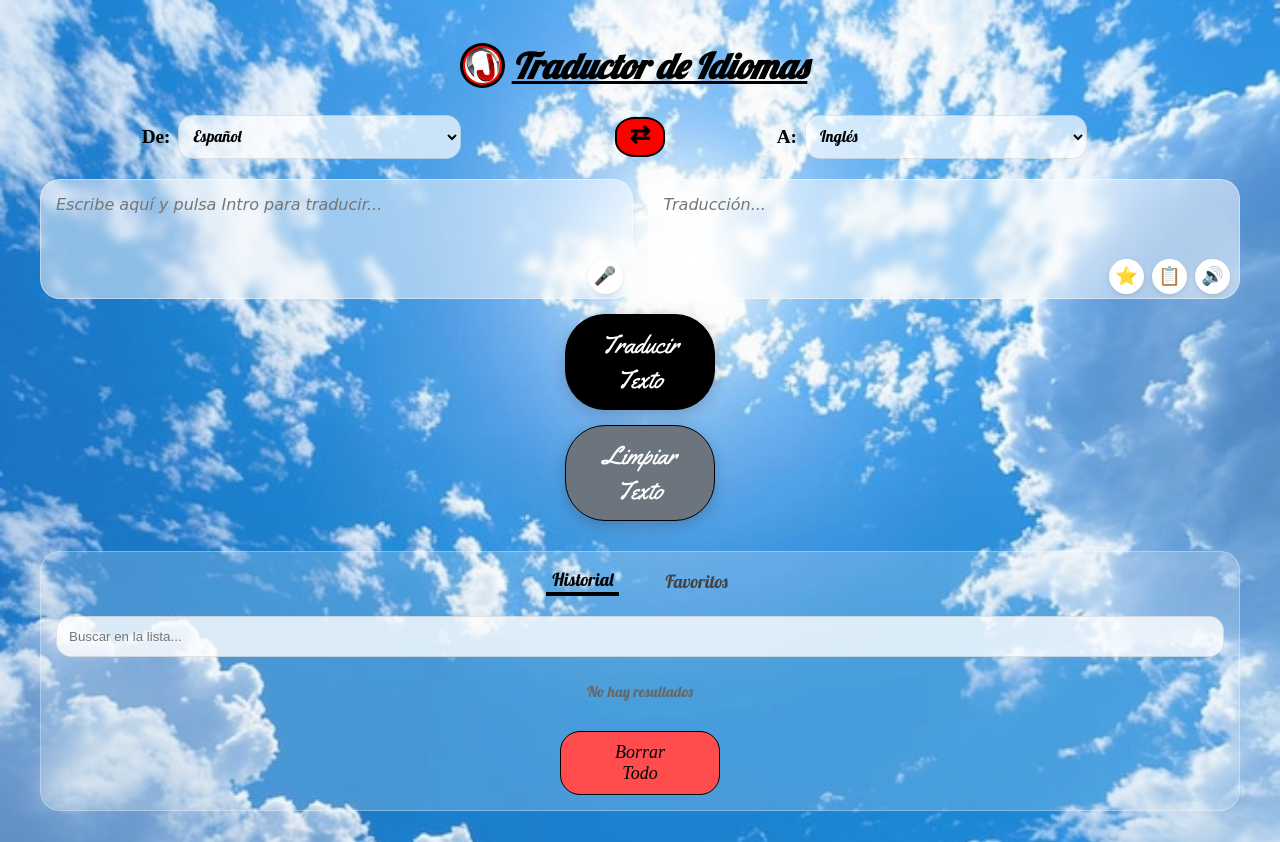
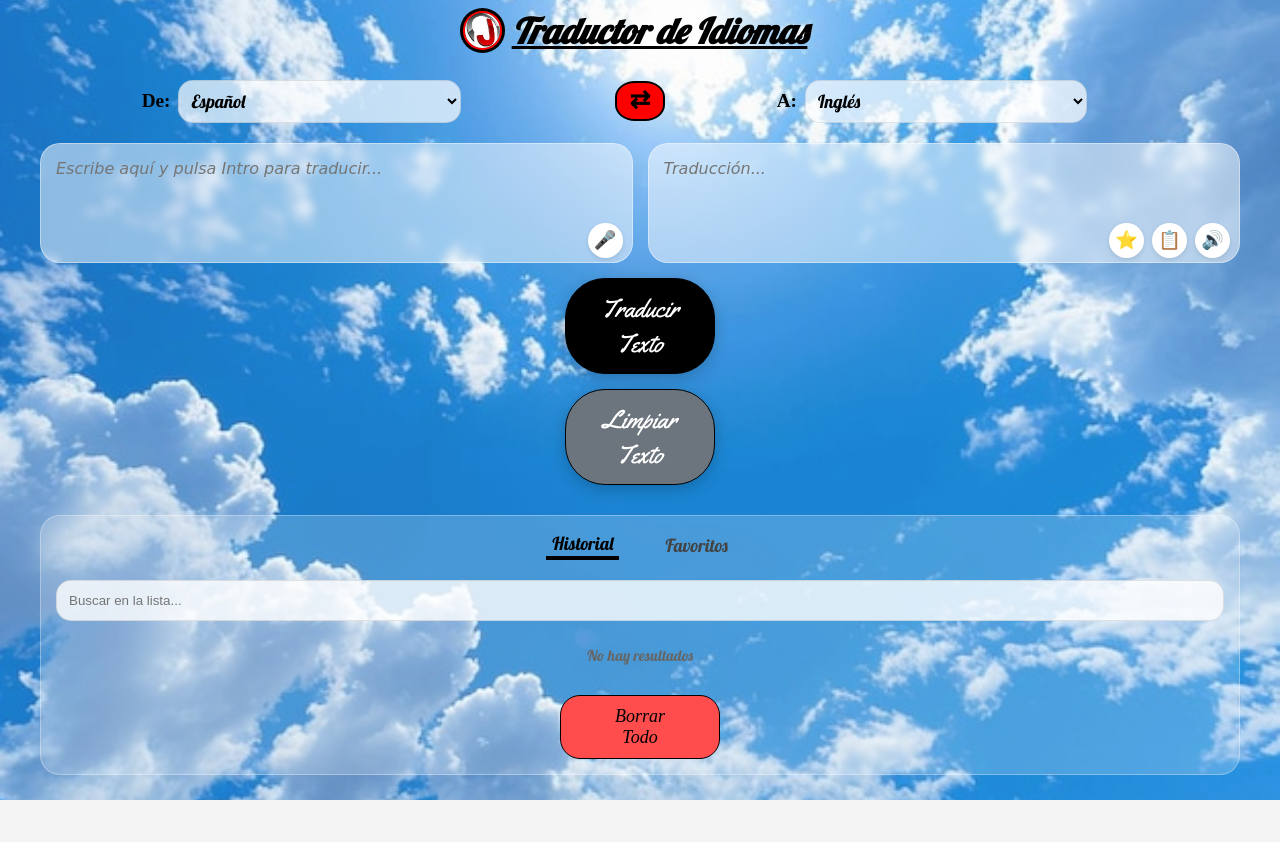
Before and after one commit to juanjosemas/traductor, a plain HTML site: page index.html in a window 1280 px wide. After the commit the page ends 800 px from the top, so only its background shows below. Drawn offline with Linux system fonts and the light colour scheme; a web font is replaced by a local one.

Commit message:
Add files via upload

```diff
--- a/style.css
+++ b/style.css
@@ -28,7 +28,7 @@ body {
 .translator-container {
     width: 96%;
     max-width: 1200px;
-    margin: 0 auto;
+    margin: -35px auto;
 }
 
 /* --- 3. TÍTULO E ICONO --- */
@@ -80,13 +80,13 @@ h2 {
 }
 
 select {
-    padding: 10px;
+    padding: 8px;
     border: 1px solid rgba(0,0,0,0.1);
     border-radius: 15px;
     background-color: rgba(255, 255, 255, 0.7);
     width: 50%;
     font-family: Lobster, cursive;
-    font-size: 16px;
+    font-size: 18px;
     outline: none;
 }
 
```
